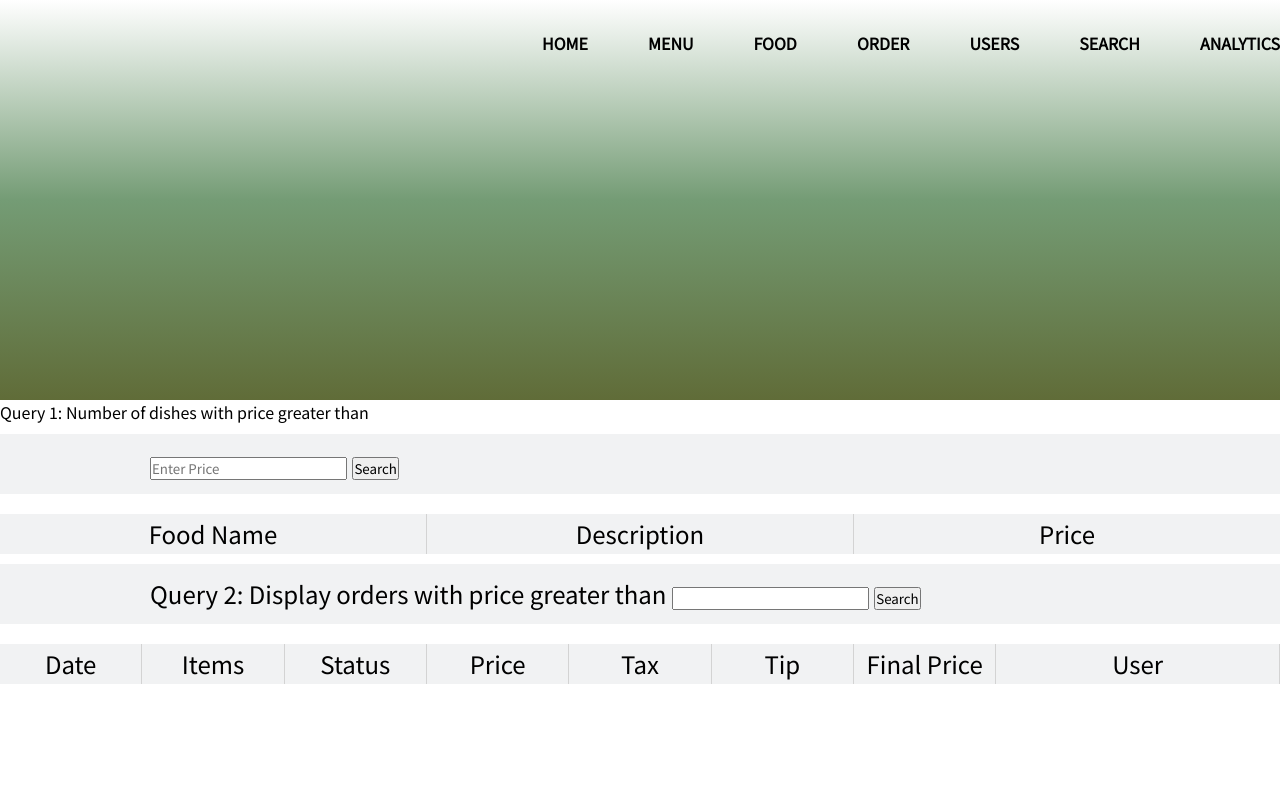
After one commit to wadoodalam/changsKitchen, a Django app: page /query/ in a window 1280 px wide. The commit adds this page. Run offline with Django 3.2, Linux system fonts and the light colour scheme.

Commit message:
QUERIES impelemented, rendering reqd

```diff
--- a/changsKitchen/urls.py
+++ b/changsKitchen/urls.py
@@ -35,6 +35,6 @@ urlpatterns = [
     path('food_edit/', views.Food_Edit, name='food_edit'),
     path('search/', views.Search, name ='search'),
     path('searchusers/', views.Searchresults, name = 'search_results'),
-
+    path('query/', views.Query, name='query'),
 
 ]
--- a/changskitchenapp/models.py
+++ b/changskitchenapp/models.py
@@ -17,9 +17,3 @@ firebaseConfig = {
     }
 firebase = pyrebase.initialize_app(firebaseConfig)
 db = firebase.database()
-data = db.child('dishes').shallow().get().val()
-orderslist = []
-comb_list = []
-# append all the id in uidlist
-flag = False
-valueToDelete = '2021-04-27'
--- a/changskitchenapp/templates/food.html
+++ b/changskitchenapp/templates/food.html
@@ -16,6 +16,7 @@
                         <li><a href="/order">ORDER</a></li>
                         <li><a href="/users">USERS</a></li>
                         <li><a href="/search">SEARCH</a></li>
+                        <li><a href="/query">ANALYTICS</a></li>
                     </ul>
                 </div>
                 <div class="intro_text">
--- a/changskitchenapp/templates/food_add.html
+++ b/changskitchenapp/templates/food_add.html
@@ -16,6 +16,7 @@
                         <li><a href="/order">ORDER</a></li>
                         <li><a href="/users">USERS</a></li>
                         <li><a href="/search">SEARCH</a></li>
+                        <li><a href="/query">ANALYTICS</a></li>
                     </ul>
                 </div>
                 <div class="intro_text">
--- a/changskitchenapp/templates/food_delete.html
+++ b/changskitchenapp/templates/food_delete.html
@@ -16,6 +16,7 @@
                         <li><a href="/order">ORDER</a></li>
                         <li><a href="/users">USERS</a></li>
                         <li><a href="/search">SEARCH</a></li>
+                        <li><a href="/query">ANALYTICS</a></li>
                     </ul>
                 </div>
                 <div class="intro_text">
--- a/changskitchenapp/templates/food_edit.html
+++ b/changskitchenapp/templates/food_edit.html
@@ -16,6 +16,7 @@
                         <li><a href="/order">ORDER</a></li>
                         <li><a href="/users">USERS</a></li>
                         <li><a href="/search">SEARCH</a></li>
+                        <li><a href="/query">ANALYTICS</a></li>
                     </ul>
                 </div>
                 <div class="intro_text">
@@ -44,6 +45,7 @@
                     {% for food in comb_list %}
 
                     <tr class = "table_food" >
+
                         <td>{{food.name}}</td>
                         <td>{{food.description}}</td>
                         <td>{{food.price}}</td>
--- a/changskitchenapp/templates/home.html
+++ b/changskitchenapp/templates/home.html
@@ -15,6 +15,7 @@
                         <li><a href="/order">ORDER</a></li>
                         <li><a href="/users">USERS</a></li>
                         <li><a href="/search">SEARCH</a></li>
+                        <li><a href="/query">ANALYTICS</a></li>
                     </ul>
                 </div>
                 <div class="intro_text">
--- a/changskitchenapp/templates/menu.html
+++ b/changskitchenapp/templates/menu.html
@@ -16,6 +16,7 @@
                         <li><a href="/order">ORDER</a></li>
                         <li><a href="/users">USERS</a></li>
                         <li><a href="/search">SEARCH</a></li>
+                        <li><a href="/query">ANALYTICS</a></li>
                     </ul>
                 </div>
                 <div class="intro_text">
--- a/changskitchenapp/templates/menu_add.html
+++ b/changskitchenapp/templates/menu_add.html
@@ -16,6 +16,7 @@
                         <li><a href="/order">ORDER</a></li>
                         <li><a href="/users">USERS</a></li>
                         <li><a href="/search">SEARCH</a></li>
+                        <li><a href="/query">ANALYTICS</a></li>
                     </ul>
                 </div>
                 <div class="intro_text">
--- a/changskitchenapp/templates/menu_delete.html
+++ b/changskitchenapp/templates/menu_delete.html
@@ -16,6 +16,7 @@
                         <li><a href="/order">ORDER</a></li>
                         <li><a href="/users">USERS</a></li>
                         <li><a href="/search">SEARCH</a></li>
+                        <li><a href="/query">ANALYTICS</a></li>
                     </ul>
                 </div>
                 <div class="intro_text">
--- a/changskitchenapp/templates/order.html
+++ b/changskitchenapp/templates/order.html
@@ -16,6 +16,7 @@
                         <li><a href="/order">ORDER</a></li>
                         <li><a href="/users">USERS</a></li>
                         <li><a href="/search">SEARCH</a></li>
+                        <li><a href="/query">ANALYTICS</a></li>
                     </ul>
                 </div>
                 <div class="intro_text">
--- /dev/null
+++ b/changskitchenapp/templates/query.html
@@ -0,0 +1,91 @@
+{% load static %}
+{% csrf_token %}
+<html lang="en">
+<head>
+	<link href="https://fonts.googleapis.com/css2?family=Noto+Sans&family=Noto+Sans+KR&display=swap" rel="stylesheet">
+	<link rel="stylesheet" type="text/css" href="{%static '/css/style.css' %}">
+</head>
+	<body>
+		<div class="wrap">
+            <div class="intro_bg">
+                <div class="header">
+                    <ul class="nav">
+                        <li><a href="/home">HOME</a></li>
+                        <li><a href="/menu">MENU</a></li>
+                        <li><a href="/food">FOOD</a></li>
+                        <li><a href="/order">ORDER</a></li>
+                        <li><a href="/users">USERS</a></li>
+                        <li><a href="/search">SEARCH</a></li>
+                        <li><a href="/query">ANALYTICS</a></li>
+                    </ul>
+                </div>
+
+
+            </div>
+                Query 1: Number of dishes with price greater than
+                <form method="post" action = "">
+                    {% csrf_token %}
+                    <input type="number" placeholder="Enter Price"  name="q1" id="q1">
+                    <input type="submit" value="Search">
+                </form>
+
+                <div class ="category">
+                    <li>Food Name</li>
+                    <li>Description</li>
+                    <li>Price</li>
+                </div>
+                <table >
+
+                    {% for food in comb_list %}
+
+                    <tr class = "table_food" >
+                        <td>{{food.name}}</td>
+                        <td>{{food.description}}</td>
+                        <td>{{food.price}}</td>
+                    </tr>
+
+                    {% endfor %}
+
+                </table>
+            </div>
+            <div>
+                <form method="post" action="">
+                    {% csrf_token %}
+                    Query 2:  Display orders with price greater than
+                    <input type="number"  name="q2" id="q2">
+                    <input type="submit" value="Search">
+                </form>
+                <div class="datatable" id="tableContainer">
+                    <table>
+
+                        <div class ="category_order">
+                            <li>Date</li>
+                            <li>Items</li>
+                            <li>Status</li>
+                            <li>Price</li>
+                            <li>Tax</li>
+                            <li>Tip</li>
+                            <li>Final Price</li>
+                            <li>User</li>
+                        </div>
+
+                        {% for order in order_comb_list %}
+
+                        <tr class = "table_order">
+                            <td>{{order.stringDate}}</td>
+                            <td>{{order.items}}</td>
+                            <td>{{order.status}}</td>
+                            <td>{{order.cost}}</td>
+                            <td>{{order.tax}}</td>
+                            <td>{{order.tip}}</td>
+                            <td>{{order.finalPrice}}</td>
+                            <td>{{order.uid}}</td>
+                        </tr>
+
+                        {% endfor %}
+
+                    </table>
+            </div>
+		</div>
+	</body>
+</html>
--- a/changskitchenapp/templates/search.html
+++ b/changskitchenapp/templates/search.html
@@ -15,6 +15,7 @@
                         <li><a href="/order">ORDER</a></li>
                         <li><a href="/users">USERS</a></li>
                         <li><a href="/search">SEARCH</a></li>
+						<li><a href="/query">ANALYTICS</a></li>
                     </ul>
                 </div>
                 <div class="intro_text">
@@ -26,12 +27,9 @@
 			<div class="inner">
 				<form method="post" action="/searchusers/">
 				{% csrf_token %}
-				<!--Type the name you want to search and click on submit-->
-				<input type="text" placeholder="Enter Title..." aria-label="Search.." name="search"
-					id="search">
+				<input type="text" placeholder="Enter Title..." aria-label="Search.." name="search" id="search">
 				<select name="category" id="category" name="" >
 					<option value="">Select Category</option>
-					<!--select type to user-->
 					<option value="Users">Users</option>
 					<option value="Dishes">Dishes</option>
 					<option value="Orders">Orders</option>
--- a/changskitchenapp/templates/searchdishes.html
+++ b/changskitchenapp/templates/searchdishes.html
@@ -16,6 +16,7 @@
                         <li><a href="/order">ORDER</a></li>
                         <li><a href="/users">USERS</a></li>
                         <li><a href="/search">SEARCH</a></li>
+						<li><a href="/query">ANALYTICS</a></li>
                     </ul>
                 </div>
 				<div class="intro_text">
--- a/changskitchenapp/templates/searchorders.html
+++ b/changskitchenapp/templates/searchorders.html
@@ -15,6 +15,7 @@
                         <li><a href="/order">ORDER</a></li>
                         <li><a href="/users">USERS</a></li>
                         <li><a href="/search">SEARCH</a></li>
+                        <li><a href="/query">ANALYTICS</a></li>
                     </ul>
                 </div>
                 <div class="intro_text">
--- a/changskitchenapp/templates/searchusers.html
+++ b/changskitchenapp/templates/searchusers.html
@@ -15,6 +15,7 @@
                         <li><a href="/order">ORDER</a></li>
                         <li><a href="/users">USERS</a></li>
                         <li><a href="/search">SEARCH</a></li>
+                        <li><a href="/query">ANALYTICS</a></li>
                     </ul>
                 </div>
                 <div class="intro_text">
--- a/changskitchenapp/templates/users.html
+++ b/changskitchenapp/templates/users.html
@@ -16,6 +16,7 @@
                         <li><a href="/order">ORDER</a></li>
                         <li><a href="/users">USERS</a></li>
                         <li><a href="/search">SEARCH</a></li>
+                        <li><a href="/query">ANALYTICS</a></li>
                     </ul>
                 </div>
                 <div class="intro_text">
--- a/changskitchenapp/views.py
+++ b/changskitchenapp/views.py
@@ -81,8 +81,6 @@ def  Menu (request):
         }
     return render (request, "menu.html", context)
 
-def  Menu_Manage (request):
-    return render (request, "menu_manage.html")
 
 def  Menu_Add (request):
     if request.method == 'POST':
@@ -172,9 +170,6 @@ def Food_Edit(request):
             }
             comb_list.append(dishes)
     return render(request, 'food_edit.html', {"comb_list":comb_list})
-
-
-
 
 def  Order (request):
     data = db.child('orders').shallow().get().val()
@@ -417,3 +412,27 @@ def Searchresults(request):
 
             # send all data in zip form to searchusers.html
             return render(request, "searchorders.html", {"comb_list": comb_list})
+
+def Query(request):
+    comb_list = []
+    order_comb_list = []
+    q1 = request.POST.get('q1')
+    q2 = request.POST.get('q2')
+    print(q1)
+    print(q2)
+
+    if q1 is None or q2 is None  :
+        return render(request, "query.html")
+    else:
+        price = db.child("dishes").order_by_child("price").start_at(q1).get().val()
+        #this needs conversion to render to the front end properly, everything else works
+        comb_list.append(price)
+        orderPrice = db.child("orders").order_by_child("finalPrice").start_at(q2).get().val()
+    #this needs conversion to render to the front end properly, everything else works
+        comb_list.order_comb_list(price)
+
+        context={
+            "comb_list": comb_list,
+            "order_comb_list": order_comb_list
+        }
+        return render(request, "query.html",context)
```
